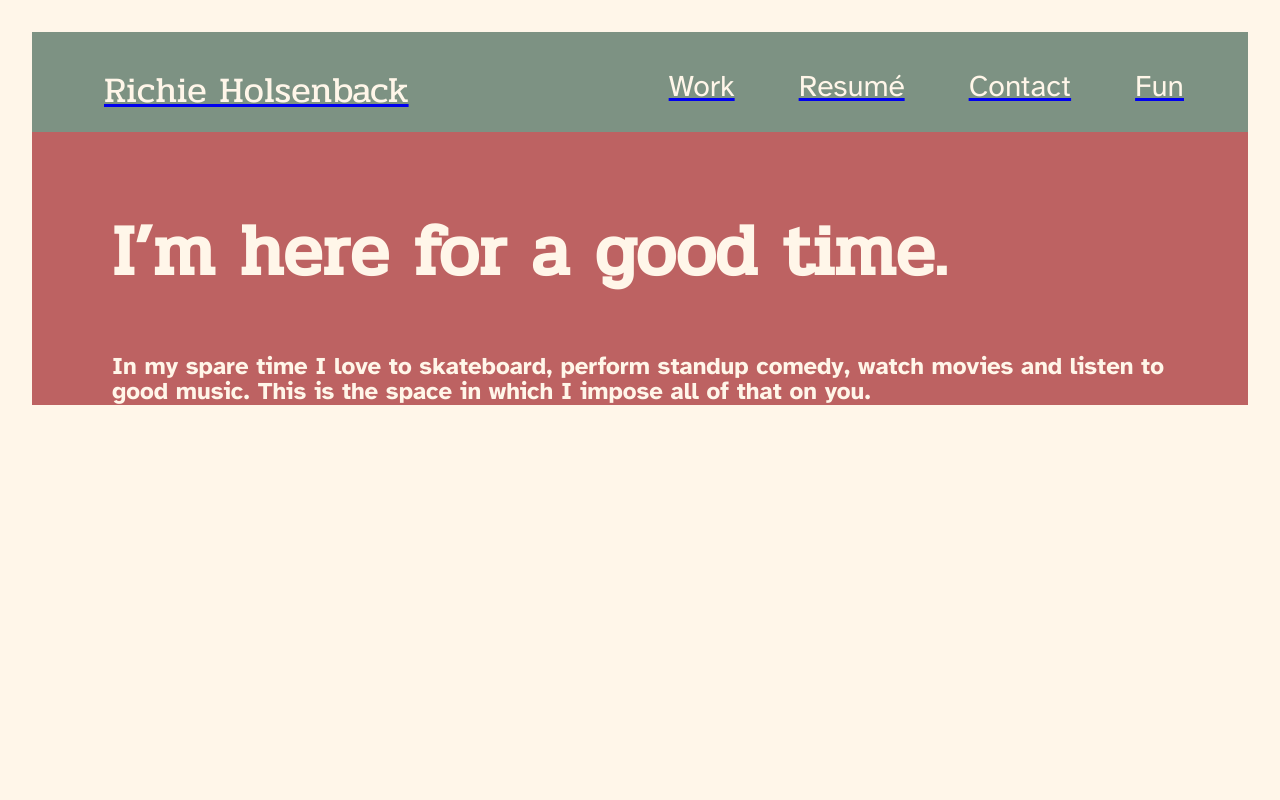
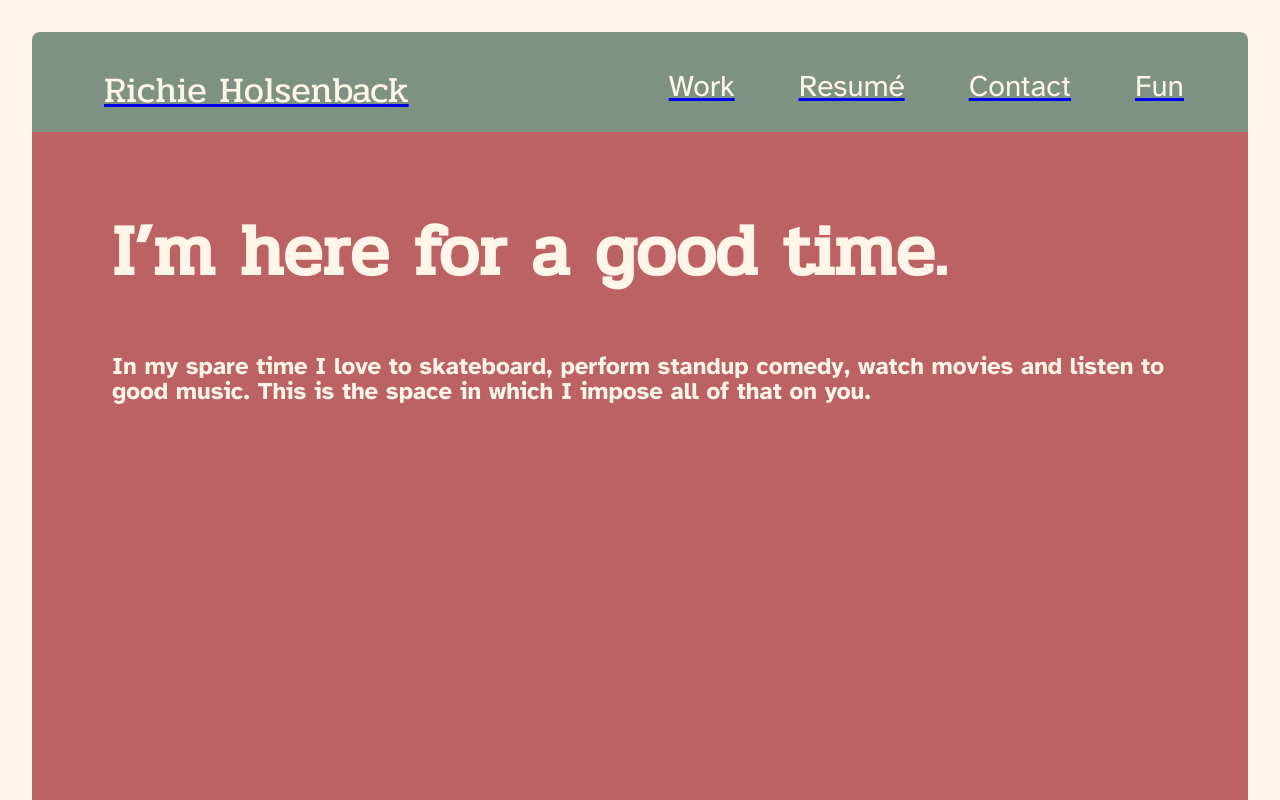
Before and after one commit to richieholsenback/portfolio, a React (Create React App) app: page /fun in a window 1280 px wide. Shown: the top 800 px of the page. Built offline with nearby package versions, Linux system fonts and the light colour scheme.

Commit message:
more formatting changes

```diff
--- a/src/Components/scss/_contact.scss
+++ b/src/Components/scss/_contact.scss
@@ -3,6 +3,8 @@ $test : 3;
 
 .contact-page{
     background-color: $yellow;
+    padding-bottom: 30em;
+    border-radius: 0 0 8px 8px;
 }
 
 .contact-container{
--- a/src/Components/scss/_fun.scss
+++ b/src/Components/scss/_fun.scss
@@ -3,9 +3,8 @@ $test : 4;
 
 .fun-page{
     background-color: $red;
-    padding-left: 5em;
-    padding-right: 5em;
-    padding-top: 1em;
+    padding: 1em 5em 34.5em 5em;
+    border-radius: 0 0 8px 8px;
 }
 
 .fun-header{
--- a/src/Components/scss/_greet.scss
+++ b/src/Components/scss/_greet.scss
@@ -32,6 +32,8 @@ html{
     flex-direction: column;
     align-items: center;
     background-color: $green;
+    padding-bottom: 15em;
+    border-radius: 0 0 8px 8px;
 }
 
 h1 {
--- a/src/Components/scss/_navBar.scss
+++ b/src/Components/scss/_navBar.scss
@@ -23,6 +23,7 @@ body {
     justify-content: space-between;
     margin-bottom: -1em;
     background-color: $green;
+    border-radius: 8px;
 }
 
 ul {
--- a/src/Components/scss/_resume.scss
+++ b/src/Components/scss/_resume.scss
@@ -3,6 +3,8 @@ $test : 2;
 
 .resume-section{
     background-color: $blue;
+    padding-bottom: 0.5em;
+    border-radius: 0 0 8px 8px;
 }
 
 .resume-header{
```
Also changed, not shown: 1 other file (tests, documents, lock files or other folders).
